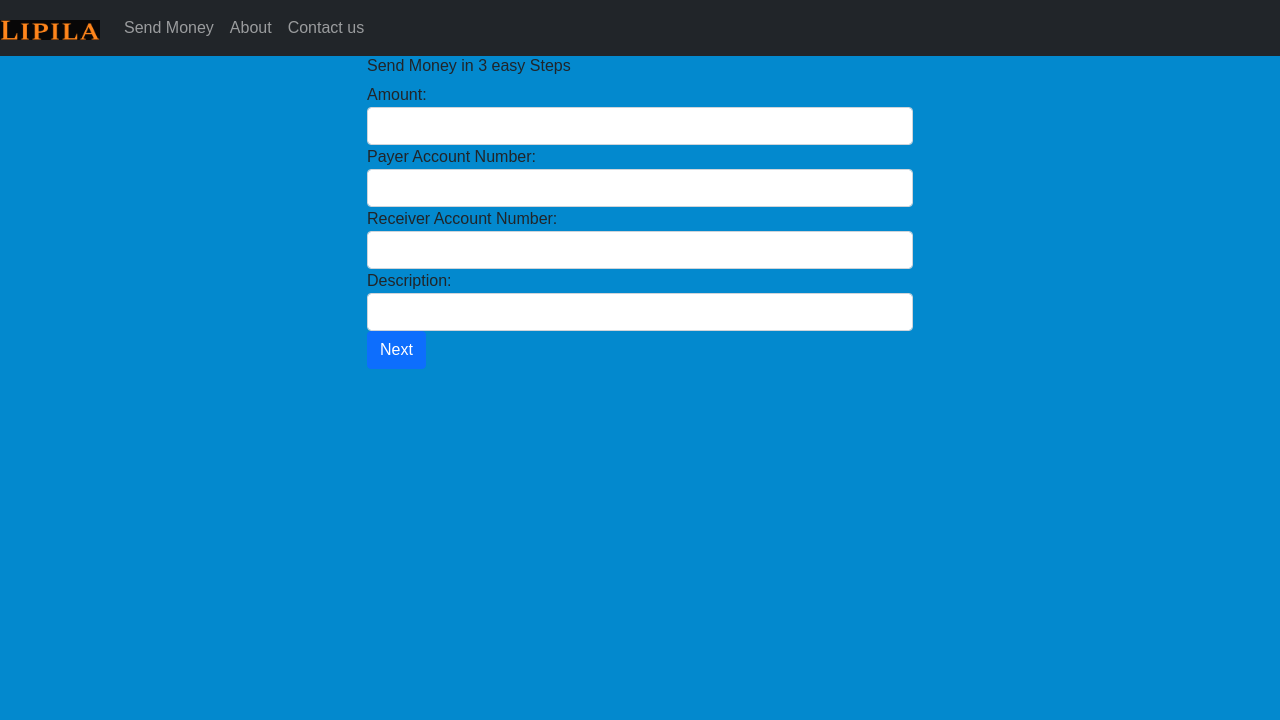
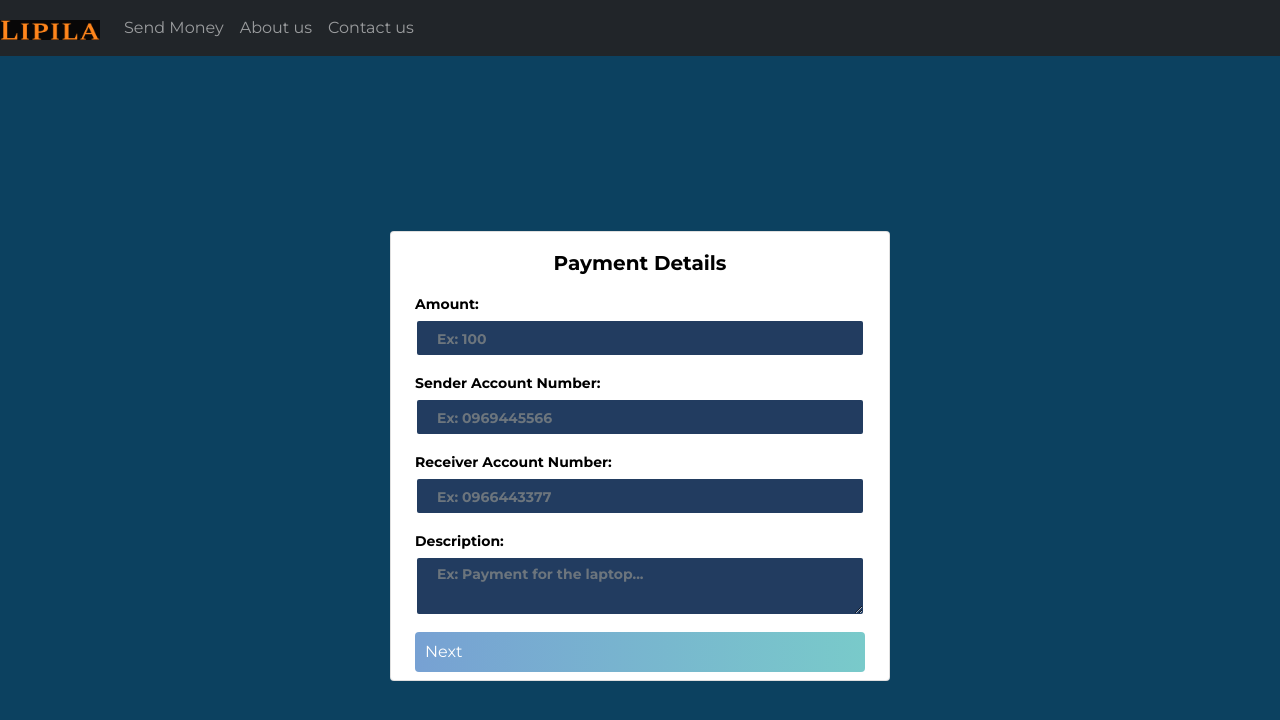
Before and after one commit to Lipila-tech/lipila-fullstack, a React (Create React App) app: page / in a window 1280 px wide. Shown: the top 720 px of the page. Built offline with nearby package versions, Linux system fonts and the light colour scheme.

Commit message:
update CSS

```diff
--- a/src/components/layout/Nav.js
+++ b/src/components/layout/Nav.js
@@ -32,7 +32,7 @@ const Nav = () => {
                         </li>
                         <li className="nav-item">
                             <a className="nav-link" href="/about">
-                                About
+                                About us
                             </a>
                         </li>
                         <li className="nav-item">
@@ -45,7 +45,6 @@ const Nav = () => {
             </nav>
             <Outlet />
         </>
-
     )
 }
 
--- a/src/components/pages/EntryFields.js
+++ b/src/components/pages/EntryFields.js
@@ -2,60 +2,72 @@ import React from 'react';
 
 const InformationEntryFields = ({ formData, handleChange, onNext }) => {
     return (
-        <div className="container h-100">
-            <div className="row h-100 justify-content-center align-items-center">
-                <div className="col-10 col-md-8 col-lg-6">
-                    <h6>Send Money in 3 easy Steps</h6>
-                    <div className='form-group'>
-                        <label className='sr-only' htmlFor="amount">Amount:</label>
+        <div className="">
+            <p className="h8 py-3">Payment Details</p>
+            <div className="row gx-3">
+                <div className='col-12'>
+                    <div className='d-flex flex-column'>
+                        <label className='text mb-1' htmlFor="amount">Amount:</label>
                         <input
-                            className='form-control'
+                            className='form-control mb-3'
                             type="number"
                             id="amount"
                             name="amount"
                             value={formData.amount}
                             onChange={handleChange}
                             required
+                            placeholder='Ex: 100'
                         />
                     </div>
-                    <div className='form-group'>
-                        <label className='sr-only' htmlFor="payerAccountNumber">Payer Account Number:</label>
+                </div>
+                <div className="col-12">
+                    <div className='d-flex flex-column'>
+                        <label className='text mb-1' htmlFor="senderAccountNumber">Sender Account Number:</label>
                         <input
-                            className='form-control'
+                            className='form-control mb-3'
                             type="text"
-                            id="payerAccountNumber"
-                            name="payerAccountNumber"
-                            value={formData.payerAccountNumber}
+                            id="senderAccountNumber"
+                            name="senderAccountNumber"
+                            value={formData.senderAccountNumber}
                             onChange={handleChange}
                             required
+                            placeholder='Ex: 0969445566'
                         />
                     </div>
-                    <div className='form-group'>
-                        <label className='sr-only' htmlFor="receiverAccountNumber">Receiver Account Number:</label>
+                </div>
+                <div className="col-12">
+                    <div className='d-flex flex-column'>
+                        <label className='text mb-1' htmlFor="receiverAccountNumber">Receiver Account Number:</label>
                         <input
-                            className='form-control'
+                            className='form-control mb-3'
                             type="text"
                             id="receiverAccountNumber"
                             name="receiverAccountNumber"
                             value={formData.receiverAccountNumber}
                             onChange={handleChange}
                             required
+                            placeholder='Ex: 0966443377'
                         />
                     </div>
-                    <div className='form-group'>
-                        <label className='sr-only' htmlFor="description">Description:</label>
-                        <input
-                            className='form-control'
+                </div>
+                <div className="col-12">
+                    <div className='d-flex flex-column'>
+                        <label className='text mb-1' htmlFor="description">Description:</label>
+                        <textarea
+                            className='form-control mb-3'
                             type="text"
                             id="description"
                             name="description"
                             value={formData.description}
                             onChange={handleChange}
+                            placeholder='Ex: Payment for the laptop...'
                         />
                     </div>
+                </div>
+                <div className='col-12'>
                     <button type="submit" className="btn btn-primary mb-2" onClick={onNext}>Next</button>
+                </div>
 
-                </div>
             </div>
         </div>
     );
--- a/src/components/pages/ParentComponent.js
+++ b/src/components/pages/ParentComponent.js
@@ -17,11 +17,15 @@ const ParentComponent = () => {
   };
 
   return (
-    <div>
-      {/* <PaymentButton onClick={() => setIsFormVisible(true)} /> */}
-      {isFormVisible && (
-        <PaymentForm onSubmit={handleSubmit} />
-      )}
+    <div className='main'>
+      <div className='container p-3'>
+        <div className='card px-4'>
+          {/* <PaymentButton onClick={() => setIsFormVisible(true)} /> */}
+          {isFormVisible && (
+            <PaymentForm onSubmit={handleSubmit} />
+          )}
+        </div>
+      </div>
     </div>
   );
 };
--- a/src/components/pages/PaymentButton.js
+++ b/src/components/pages/PaymentButton.js
@@ -8,7 +8,9 @@ const PaymentButton = () => {
   };
 
   return (
-    <button className="btn btn-primary" onClick={handleFormOpen}>LipilaPay</button>
+    <div className=''>
+      <button className="btn btn-primary" onClick={handleFormOpen}>LipilaPay</button>
+    </div>
   );
 };
 
--- a/src/components/pages/PaymentForm.js
+++ b/src/components/pages/PaymentForm.js
@@ -6,7 +6,7 @@ import Confirmation from './Confirmation';
 const PaymentForm = ({ onSubmit }) => {
   const [formData, setFormData] = useState({
     amount: '',
-    payerAccountNumber: '',
+    senderAccountNumber: '',
     receiverAccountNumber: '',
     description: '',
   });
@@ -39,9 +39,9 @@ const PaymentForm = ({ onSubmit }) => {
         <InformationEntryFields formData={formData} handleChange={handleChange} onNext={onNext}/>
       )}
       {currentStep === 2 && (
-        <div>
+        <div className=''>
           <Confirmation paymentData={formData}/>
-          <button className='btn btn-primary' type="button" onClick={handleBack}>Back</button>
+          <button className='btn btn-primary' type="button" onClick={handleBack}>Back</button><br/>
           <button className='btn btn-primary' type="submit">Submit Payment</button>
         </div>
       )}
--- a/src/components/pages/info/AboutPage.js
+++ b/src/components/pages/info/AboutPage.js
@@ -1,6 +1,6 @@
 export default function AboutPage() {
     return (
-        <div className='container'>
+        <div className=''>
             <section className="text-center">
                 <h2>About Us</h2>
                 <p>
--- a/src/components/pages/info/ContactPage.js
+++ b/src/components/pages/info/ContactPage.js
@@ -13,57 +13,63 @@ export default function ContactPage() {
             email,
             message,
         };
-
-        console.log('Contact form submitted:', data);
-
         // Send data to your server or perform other actions here
     };
     return (
-        <div className='container'>
-            <section className="card text-center" id="contact">
-                <h2>Contact Us</h2>
-                <form onSubmit={handleSubmit}>
-                    <div className="mb-3">
+        <div className='main'>
+            <div className='container p-3'>
+                <div className="card px-4">
+                    <p className='h8 py-3'>Contact Us</p>
+                    <div className='row gx-3'>
+                        <div className='col-12'>
+                            <div className="d-flex flex-column">
                                 <label htmlFor="name" className='form-label'>Your Name</label>
                                 <input
                                     type="text"
                                     className="form-control"
                                     id="name"
-                            placeholder="Enter your name"
+                                    placeholder="Ex: John Doe"
                                     value={name}
                                     onChange={(event) => setName(event.target.value)}
                                     required
                                 />
                             </div>
-                    <div className="mb-3">
+                        </div>
+                        <div className='col-12'>
+                            <div className="d-flex flex-column">
                                 <label htmlFor="email">Your Email</label>
                                 <input
                                     type="email"
                                     className="form-control"
                                     id="email"
-                            placeholder="Enter your email"
+                                    placeholder="Ex: example@email.com"
                                     value={email}
                                     onChange={(event) => setEmail(event.target.value)}
                                     required
                                 />
                             </div>
-                    <div className="mb-3">
+                        </div>
+                        <div className='col-12'>
+                            <div className="d-flex flex-column">
                                 <label htmlFor="message">Your Message</label>
                                 <textarea
                                     className="form-control"
-                            id="message"
+                                    id="description"
                                     rows="5"
-                            placeholder="Enter your message"
+                                    placeholder="Ex: Example message"
                                     value={message}
                                     onChange={(event) => setMessage(event.target.value)}
                                     required
+
                                 />
                             </div>
-                    <button type="submit" className="btn btn-primary">
-                        Send Message
-                    </button>
-                </form>
-            </section>
+                        </div>
+                    </div>
+                    <div className='col-12'>
+                        <button type="submit" className="btn btn-primary mb-2">Send</button>
+                    </div>
+                </div>
+            </div>
         </div>
     )
 }
--- a/src/index.css
+++ b/src/index.css
@@ -1,15 +1,100 @@
-body {
-  font-family: sans-serif;
-  margin: 0;
-  background-color: rgba(3, 137, 206, 100);
+@import url('https://fonts.googleapis.com/css?family=Montserrat:400,700&display=swap');
+
+* {
+    margin: 0;
+    padding: 0;
+    box-sizing: border-box;
+    font-family: 'Montserrat', sans-serif;
 }
 
-/* img {
-  width: 5000;
-  height: 300px;
-} */
+.main {
+    display: flex;
+    justify-content: center;
+    align-items: center;
+    min-height: 100vh;
+    background-color: #0C4160;
 
-a:hover {
-  background-color: #689;
-  color: #474;
+    padding: 30px 10px;
 }
+
+.card {
+    max-width: 500px;
+    margin: auto;
+    color: black;
+    border-radius: 20 px;
+}
+
+p {
+    margin: 0px;
+}
+
+.container .h8 {
+    font-size: 20px;
+    font-weight: 600;
+    text-align: center;
+}
+
+.btn.btn-primary {
+    width: 100%;
+    height: 40px;
+    display: flex;
+    align-items: center;
+    justify-content: space-between;
+    padding: 0 10px;
+    background-image: linear-gradient(to right, #77A1D3 0%, #79CBCA 51%, #77A1D3 100%);
+    border: none;
+    transition: 0.5s;
+    background-size: 200% auto;
+
+}
+
+
+.btn.btn.btn-primary:hover {
+    background-position: right center;
+    color: #fff;
+    text-decoration: none;
+}
+
+
+.btn.btn-primary:hover .fas.fa-arrow-right {
+    transform: translate(15px);
+    transition: transform 0.2s ease-in;
+}
+
+.form-control {
+    color: white;
+    background-color: #223C60;
+    border: 2px solid transparent;
+    height: 38px;
+    padding-left: 20px;
+    vertical-align: middle;
+}
+
+#description {
+    height: 60px;
+}
+
+.form-control:focus {
+    color: white;
+    background-color: #0C4160;
+    border: 2px solid #2dd7da;
+    box-shadow: none;
+}
+
+.text {
+    font-size: 14px;
+    font-weight: 600;
+}
+
+::placeholder {
+    font-size: 14px;
+    font-weight: 600;
+}
+
+.confirm-info {
+    text-align: center;
+}
+
+.warning {
+    color: #800;
+}
```
Also changed, not shown: src/components/pages/Confirmation.js (+11 -9 lines). Lines whose indentation alone changed are shown as unchanged.
